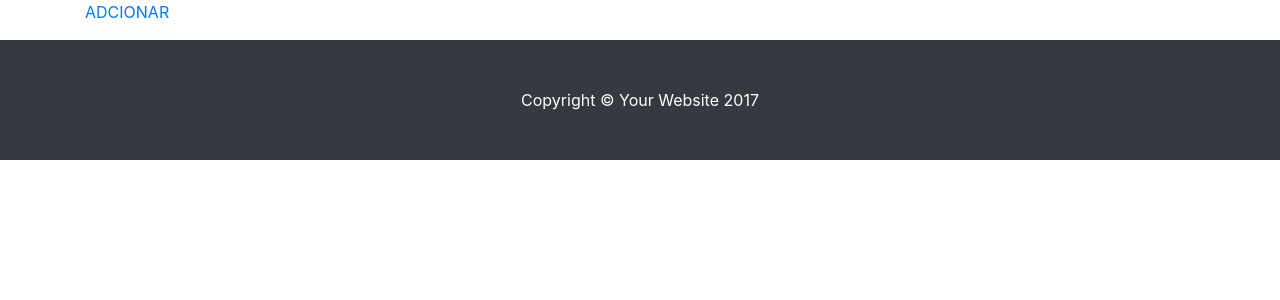
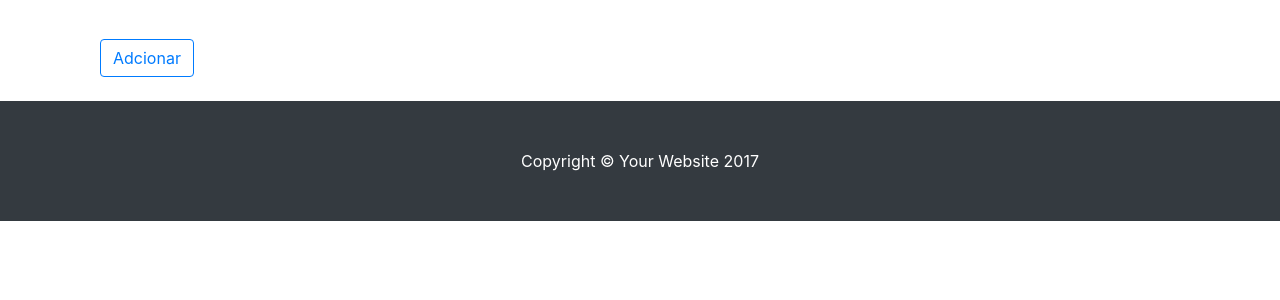
Before and after one commit to brunogomes3000/lancecerto, a Django app: page /gerenciarvendas/ in a window 1280 px wide. Shown: the part 56-356 px from the top of the page. Run offline with Django 3.2, Linux system fonts and the light colour scheme; some libraries are stand-ins or nearby versions.

Commit message:
alteração gerenciarVendas e base

```diff
--- a/lancecerto/core/templates/GerenciarVendas.html
+++ b/lancecerto/core/templates/GerenciarVendas.html
@@ -7,7 +7,7 @@
 
 {% block item_ativo %}
 
-			<li class="nav-item">
+      <li class="nav-item">
         <a class="nav-link" href="{% url 'index' %}">Início
           <span class="sr-only">(current)</span>
         </a>
@@ -27,15 +27,24 @@
         </a>
       </li>
 
-
 {% endblock %}
 
 
 {% block bloco_variavel %}
 
-<p class="text-centere">
-  <a href="# class="btn btn-lg btn-primary btn-3d">ADCIONAR</a>
-</p>
+<br/>
+<div class="container">
+  <button type="button" class="btn btn-outline-primary">Adcionar</button>
+</div>
+<br/>
 
+{% for x in produtos %}
+<!--
+<div class="col-lg-4">
+  <img src="{{x.imagem.url}}">
+  <h3><a href="#">{{x.nome}}</a>
+</div>
+-->
+{% endfor %}
 
 {% endblock %}
--- a/lancecerto/core/templates/base.html
+++ b/lancecerto/core/templates/base.html
@@ -24,7 +24,10 @@
     <link href="{% static 'css/thumbnail-gallery.css' %}" rel="stylesheet">
     <link href="{% static 'css/shop-item.css'%}" rel="stylesheet">
 
-
+    <link rel="stylesheet" href="https://maxcdn.bootstrapcdn.com/bootstrap/4.0.0-beta.2/css/bootstrap.min.css">
+    <script src="https://ajax.googleapis.com/ajax/libs/jquery/3.2.1/jquery.min.js"></script>
+    <script src="https://cdnjs.cloudflare.com/ajax/libs/popper.js/1.12.6/umd/popper.min.js"></script>
+    <script src="https://maxcdn.bootstrapcdn.com/bootstrap/4.0.0-beta.2/js/bootstrap.min.js"></script>
 
   </head>
 
```
